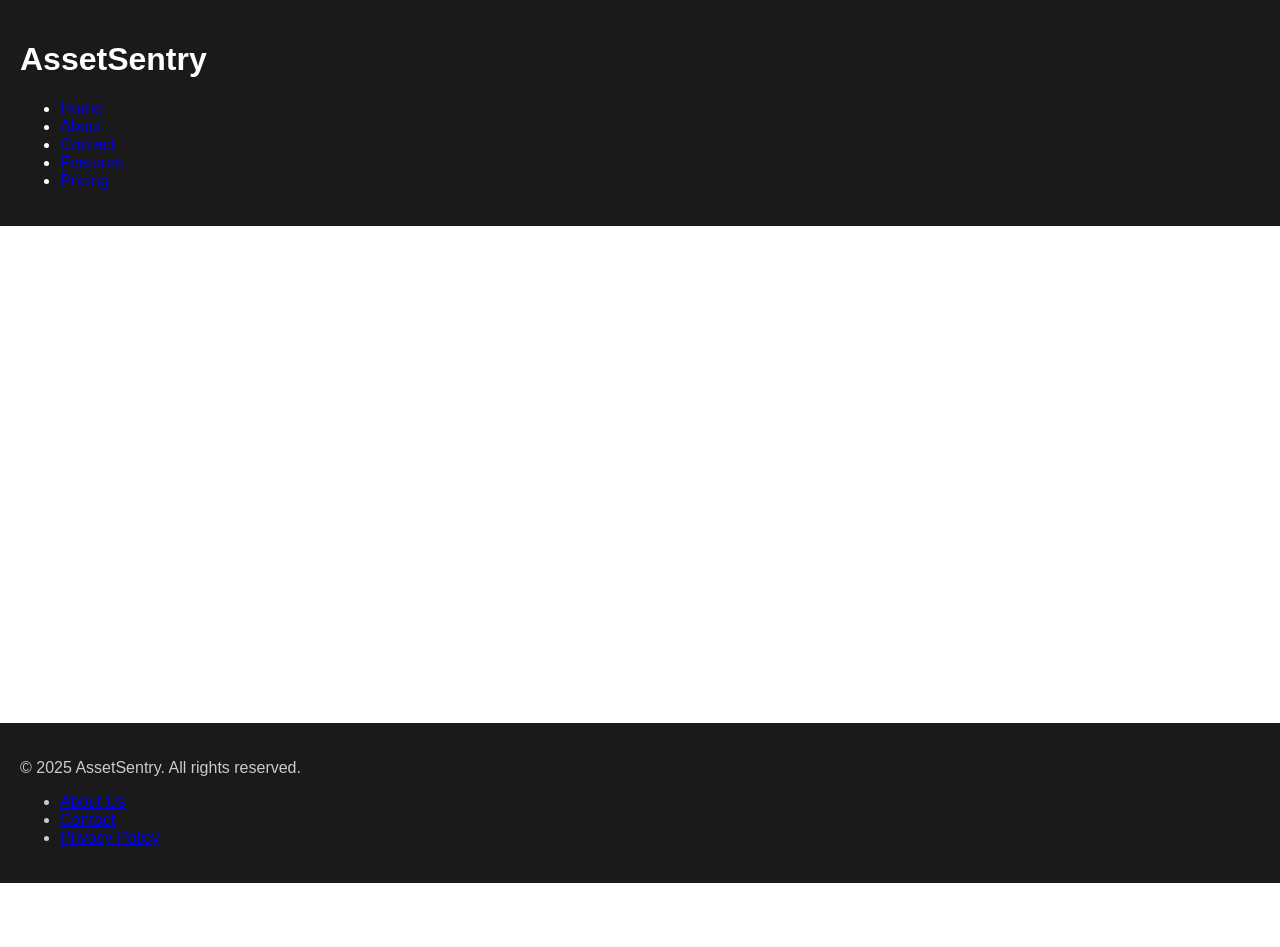
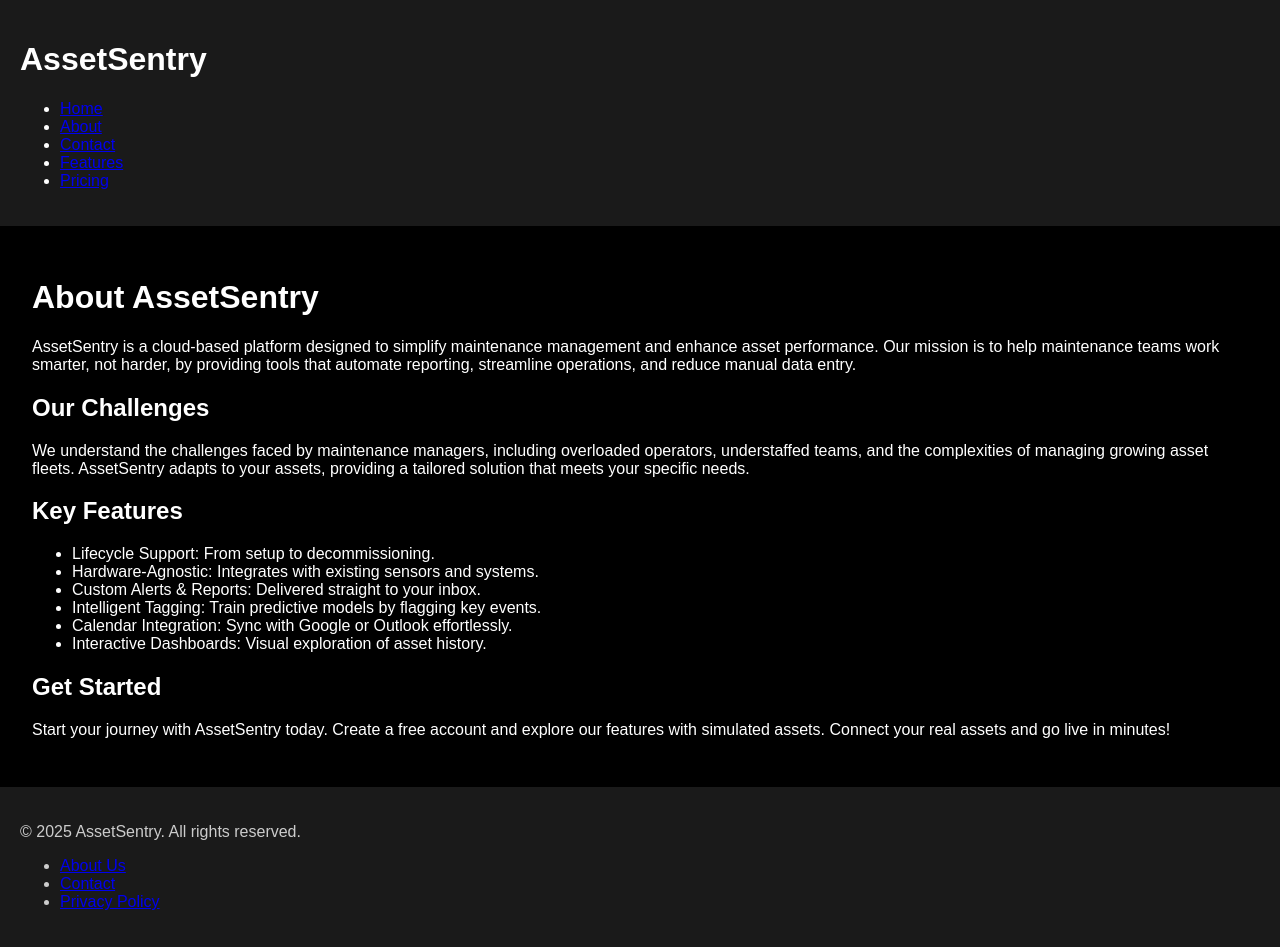
Before and after one commit to gustavo-ingedaca/assetsentry-web-app, a React (Vite) app: page /about in a window 1280 px wide. Before the commit the page ends 883 px from the top, so only its background shows below. Built offline with nearby package versions, Linux system fonts and the light colour scheme.

Commit message:
fix background colors

```diff
--- a/src/pages/About.tsx
+++ b/src/pages/About.tsx
@@ -1,8 +1,9 @@
 import React from 'react';
+import '../styles/Home.css'; // Import the CSS file for styling
 
 const About: React.FC = () => {
     return (
-        <div>
+        <div className="about-section">
             <h1>About AssetSentry</h1>
             <p>
                 AssetSentry is a cloud-based platform designed to simplify maintenance management and enhance asset performance.
--- a/src/pages/Contact.tsx
+++ b/src/pages/Contact.tsx
@@ -1,4 +1,5 @@
 import React from 'react';
+import '../styles/Home.css'; // Import the CSS file for styling
 
 const Contact: React.FC = () => {
     return (
--- a/src/pages/Home.tsx
+++ b/src/pages/Home.tsx
@@ -19,7 +19,6 @@ const Home: React.FC = () => {
                     <Features />
                 </section>
                 <section className="pricing-section">
-                    <h2>Pricing Plans</h2>
                     <Pricing />
                 </section>
             </main>
--- a/src/styles/Home.css
+++ b/src/styles/Home.css
@@ -64,3 +64,15 @@ header {
     text-align: left;
     padding: 20px;
 }
+
+.about-section {
+    background-color: #000;
+    color: #fff;
+    padding: 2rem;
+}
+
+.contact-page {
+    background-color: #000;
+    color: #fff;
+    padding: 2rem;
+}
```
